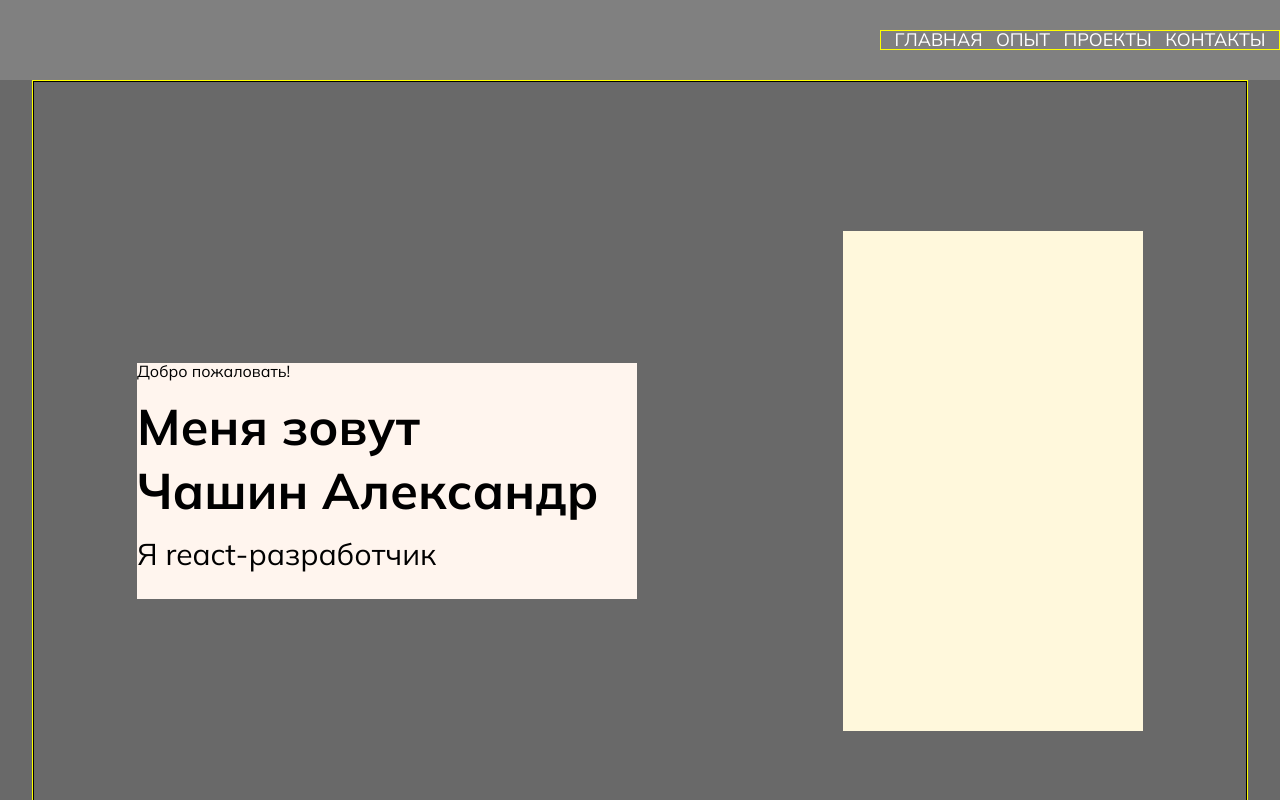
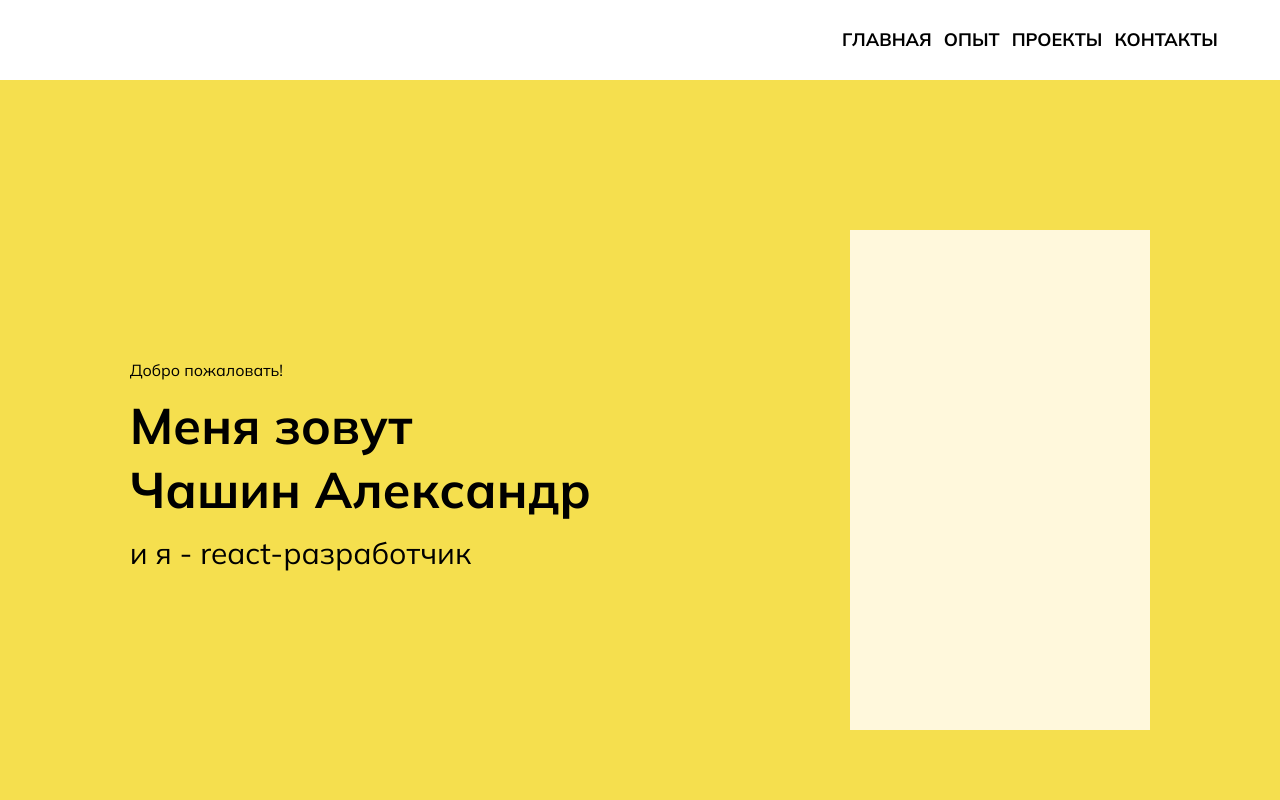
Before and after one commit to Crash2022/MyPortfolioApp, a React (Create React App) app: page / in a window 1280 px wide. Shown: the top 800 px of the page. Built offline with nearby package versions, Linux system fonts and the light colour scheme.

Commit message:
change styles

```diff
--- a/src/components/Header/Header.module.css
+++ b/src/components/Header/Header.module.css
@@ -1,6 +1,6 @@
 .header {
     height: 80px;
-    background-color: gray;
+    background-color: white;
     display: flex;
     align-items: center;
     justify-content: flex-end;
--- a/src/components/Header/NavMenu.module.css
+++ b/src/components/Header/NavMenu.module.css
@@ -1,12 +1,14 @@
 .navMenu {
-    border: 1px solid yellow;
     width: 400px;
     display: flex;
     justify-content: space-evenly;
+    margin-right: 50px;
+    flex-wrap: wrap;
 }
 
 .navMenu > a {
-    color: white;
+    color: black;
     text-decoration: none;
     font-size: 18px;
+    font-weight: bold;
 }
--- a/src/components/Main/Main.module.css
+++ b/src/components/Main/Main.module.css
@@ -1,9 +1,8 @@
 .mainBlock {
-    background-color: dimgray;
+    background-color: white;
 }
 
 .container {
-    border: 1px solid yellow;
-    width: 95%;
+    width: 100%;
     margin: 0 auto;
 }
--- a/src/components/Main/MainBlock1.module.css
+++ b/src/components/Main/MainBlock1.module.css
@@ -1,15 +1,14 @@
 .mainBlock1 {
-    border: 1px solid;
+    /*border: 1px solid black;*/
     height: 100vh;
-
+    background-color: #f5df4e;
     display: flex;
     justify-content: space-around;
     align-items: center;
     flex-wrap: wrap;
 }
 .mainBlock1_text {
-   background-color: seashell;
-   width: 500px;
+    /*margin-left: 50px;*/
 }
 
 .mainBlock1_greeting {
@@ -27,6 +26,7 @@
     background-color: cornsilk;
     width: 300px;
     height: 500px;
+    /*margin-right: 50px;*/
 }
 .mainBlock1_photo img {
     height: 500px;
--- a/src/components/Main/MainBlock1_Greeting.tsx
+++ b/src/components/Main/MainBlock1_Greeting.tsx
@@ -14,9 +14,10 @@ export const MainBlock1_Greeting = () => {
                     <h1>Чашин Александр</h1>
                 </div>
                 <div className={style.mainBlock1_work}>
-                    <p>Я react-разработчик</p>
+                    <p>и я - react-разработчик</p>
                 </div>
             </div>
+
             <div className={style.mainBlock1_photo}>
                 {/*<img src={myPhotoMain} alt="my photo"/>*/}
             </div>
--- a/src/components/Main/MainBlock2.module.css
+++ b/src/components/Main/MainBlock2.module.css
@@ -13,6 +13,10 @@
     flex-wrap: wrap;
     /*margin-top: 10px;
     margin-bottom: 30px;*/
+
+    /*ограничение по ширине*/
+    /*width: 90%;*/
+    /*margin: 0 auto;*/
 }
 .mainBlock2_title {
     text-align: center;
--- a/src/components/Main/MainBlock3.module.css
+++ b/src/components/Main/MainBlock3.module.css
@@ -11,7 +11,7 @@
     /*justify-content: space-between;*/
     justify-content: center;
     flex-wrap: wrap;
-    margin-top: 10px;
+    /*margin-top: 10px;*/
     /*width: 100%;*/
 }
 .mainBlock3_title {
```
